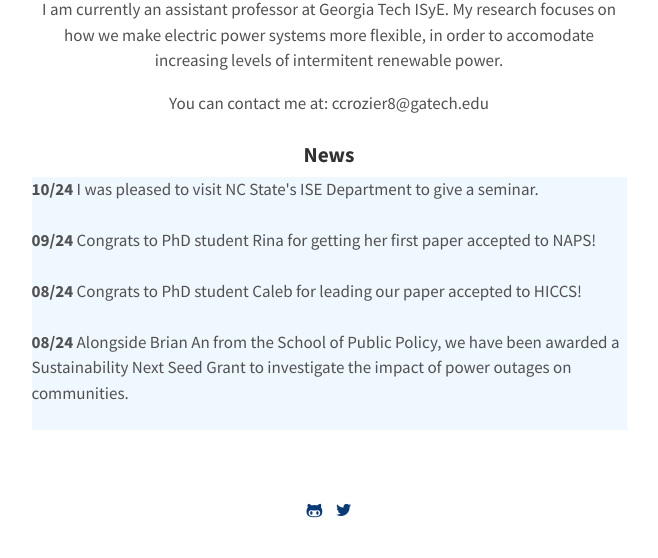
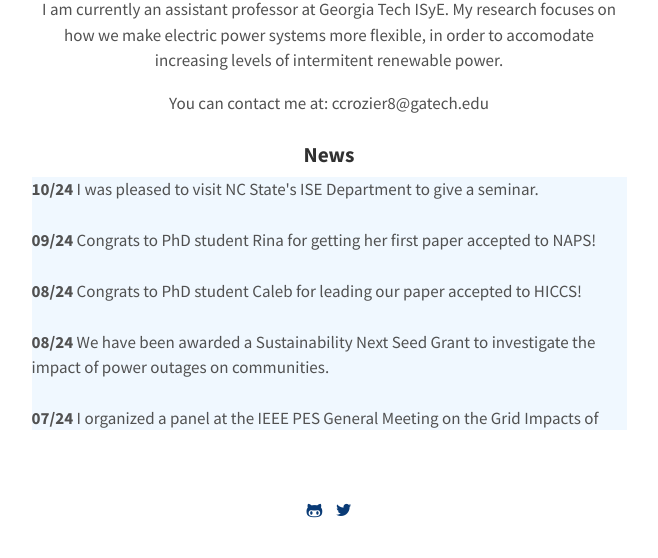
Before and after one commit to constancecrozier/constancecrozier.github.io, a Jekyll site: the page built from index.html, in a window 1280 px wide. Shown: the part 496-1054 px from the top of the page, without its empty margins (311-969 px from the left). Built offline with Jekyll 4.4.1, drawn with Linux system fonts in a browser that asks for light colours.

Commit message:
Update index.html

```diff
--- a/index.html
+++ b/index.html
@@ -33,7 +33,7 @@ title: Home
 
     <b>08/24</b> Congrats to PhD student Caleb for leading our paper accepted to HICCS!<br><br>
 
-    <b>08/24</b> Alongside Brian An from the School of Public Policy, we have been awarded a Sustainability Next Seed Grant to investigate the impact of power outages on communities.<br><br>
+    <b>08/24</b> We have been awarded a Sustainability Next Seed Grant to investigate the impact of power outages on communities.<br><br>
 
     <b>07/24</b> I organized a panel at the IEEE PES General Meeting on the Grid Impacts of Transport Electrification.<br><br>
 
```
